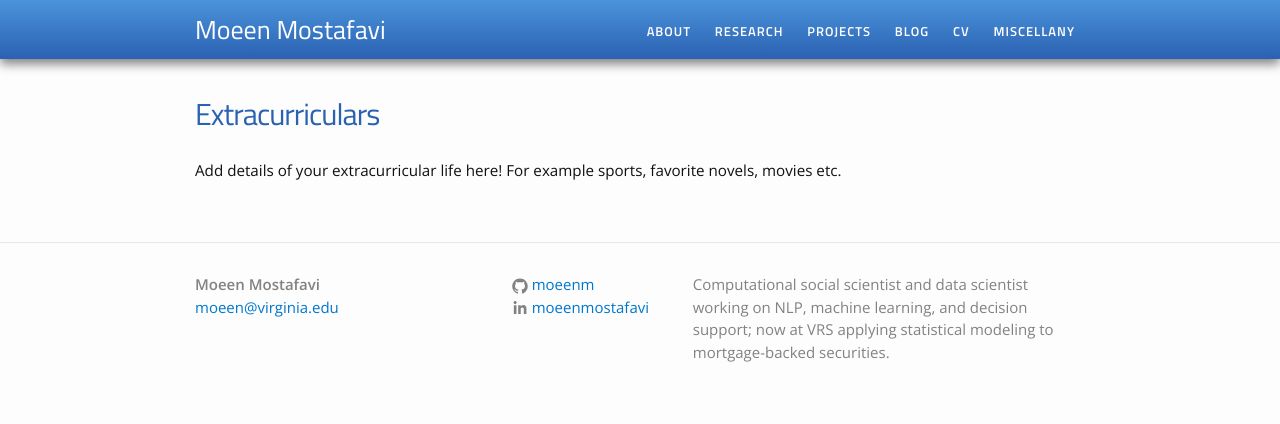
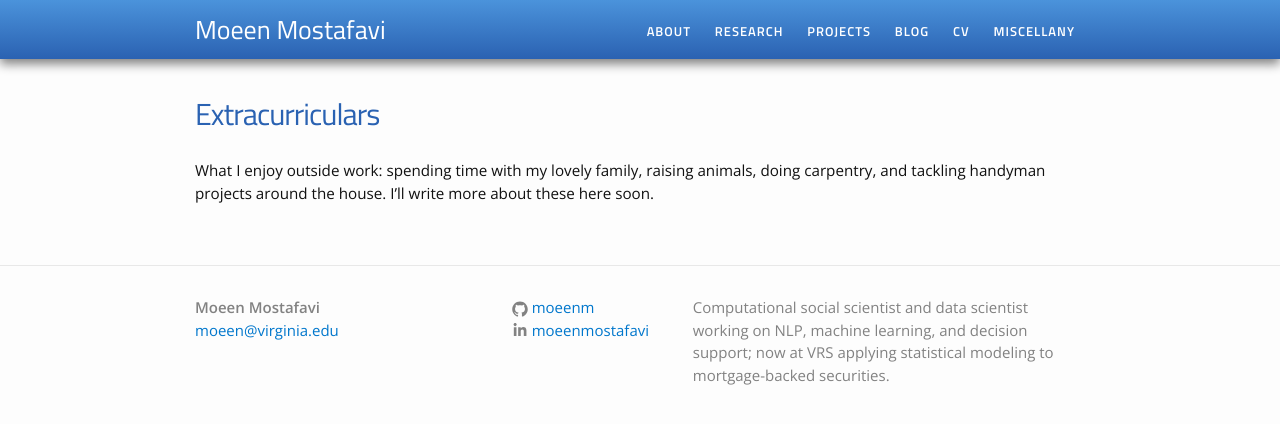
Before and after one commit to moeenm/moeenm.github.io, a Jekyll site: the page built from miscellany/extracurricular.md, in a window 1280 px wide. Shown: the top 424 px of the page. Built offline with Jekyll 4.4.1, drawn with Linux system fonts in a browser that asks for light colours.

Commit message:
Revise extracurricular life description
Updated personal details about extracurricular activities.

```diff
--- a/miscellany/extracurricular.md
+++ b/miscellany/extracurricular.md
@@ -4,4 +4,4 @@ title: Extracurriculars
 permalink: /miscellany/extracurricular/
 ---
 
-Add details of your extracurricular life here! For example sports, favorite novels, movies etc.
+What I enjoy outside work: spending time with my lovely family, raising animals, doing carpentry, and tackling handyman projects around the house. I’ll write more about these here soon.
```
